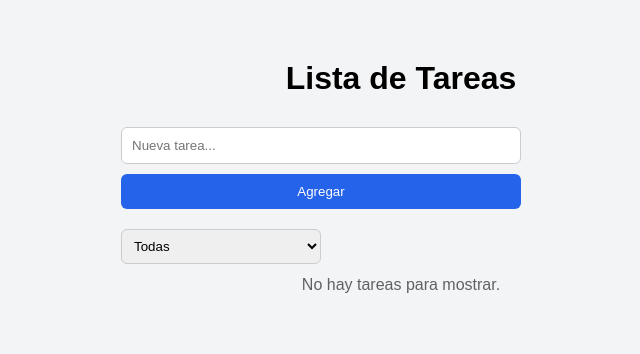
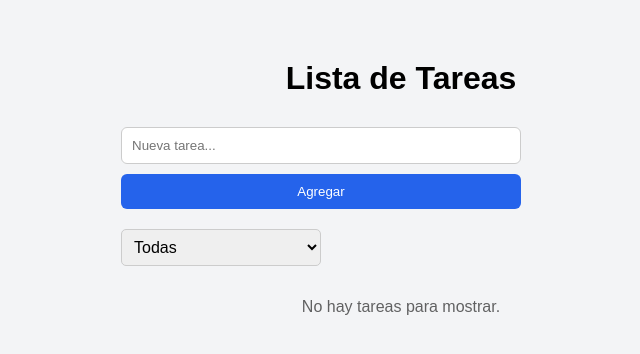
Before and after one commit to PamelaViale/proyecto-todo-list, a React (Vite) app: page / in a window 1280 px wide. Shown: the top 354 px of the page, without its empty margins (239-879 px from the left). Built offline with nearby package versions, Linux system fonts and the light colour scheme.

Commit message:
add task category input and display it in the list

```diff
--- a/src/components/Form.jsx
+++ b/src/components/Form.jsx
@@ -1,15 +1,21 @@
 import { useState } from "react";
 import "./Form.css";
-
 
 const Form = ({ todos, setTodos }) => {
   const [inputValue, setInputValue] = useState("");
   const [error, setError] = useState("");
 
+  const validate = (value) => {
+    if (!value.trim()) return "La tarea no puede estar vacía.";
+    if (value.trim().length < 3) return "Debe tener al menos 3 caracteres.";
+    if (value.trim().length > 60) return "Debe tener menos de 60 caracteres.";
+    return "";
+  };
+
   const handleSubmit = (e) => {
     e.preventDefault();
 
-    const validation = validateTodo(inputValue, todos);
+    const validation = validate(inputValue); // ✅ Acá estaba el problema
 
     if (validation) {
       setError(validation);
@@ -34,10 +40,7 @@ const Form = ({ todos, setTodos }) => {
         type="text"
         placeholder="Nueva tarea..."
         value={inputValue}
-        onChange={(e) => {
-          setInputValue(e.target.value);
-          if (error) setError(""); // limpia error mientras escribe
-        }}
+        onChange={(e) => setInputValue(e.target.value)}
       />
 
       <button className="btn" type="submit">
--- a/src/components/TodoList.css
+++ b/src/components/TodoList.css
@@ -5,13 +5,17 @@
   gap: 12px;
 }
 
-.filter {
-  padding: 8px;
-  width: 200px;
-  border-radius: 6px;
-  border: 1px solid #ccc;
-}
+
 
 .empty {
   opacity: 0.6;
 }
+
+.filter {
+  width: 200px;
+  padding: 8px;
+  border-radius: 5px;
+  border: 1px solid #ccc;
+  margin-bottom: 20px;
+  font-size: 16px;
+}
--- a/src/components/TodoList.jsx
+++ b/src/components/TodoList.jsx
@@ -8,7 +8,7 @@ const TodoList = ({ todos, setTodos }) => {
   const filteredTodos = todos.filter((todo) => {
     if (filter === "completed") return todo.completed;
     if (filter === "pending") return !todo.completed;
-    return true;
+    return true; // all
   });
 
   return (
@@ -28,7 +28,12 @@ const TodoList = ({ todos, setTodos }) => {
       )}
 
       {filteredTodos.map((todo) => (
-        <Todo key={todo.id} todo={todo} todos={todos} setTodos={setTodos} />
+        <Todo
+          key={todo.id}
+          todo={todo}
+          todos={todos}
+          setTodos={setTodos}
+        />
       ))}
     </div>
   );
```
